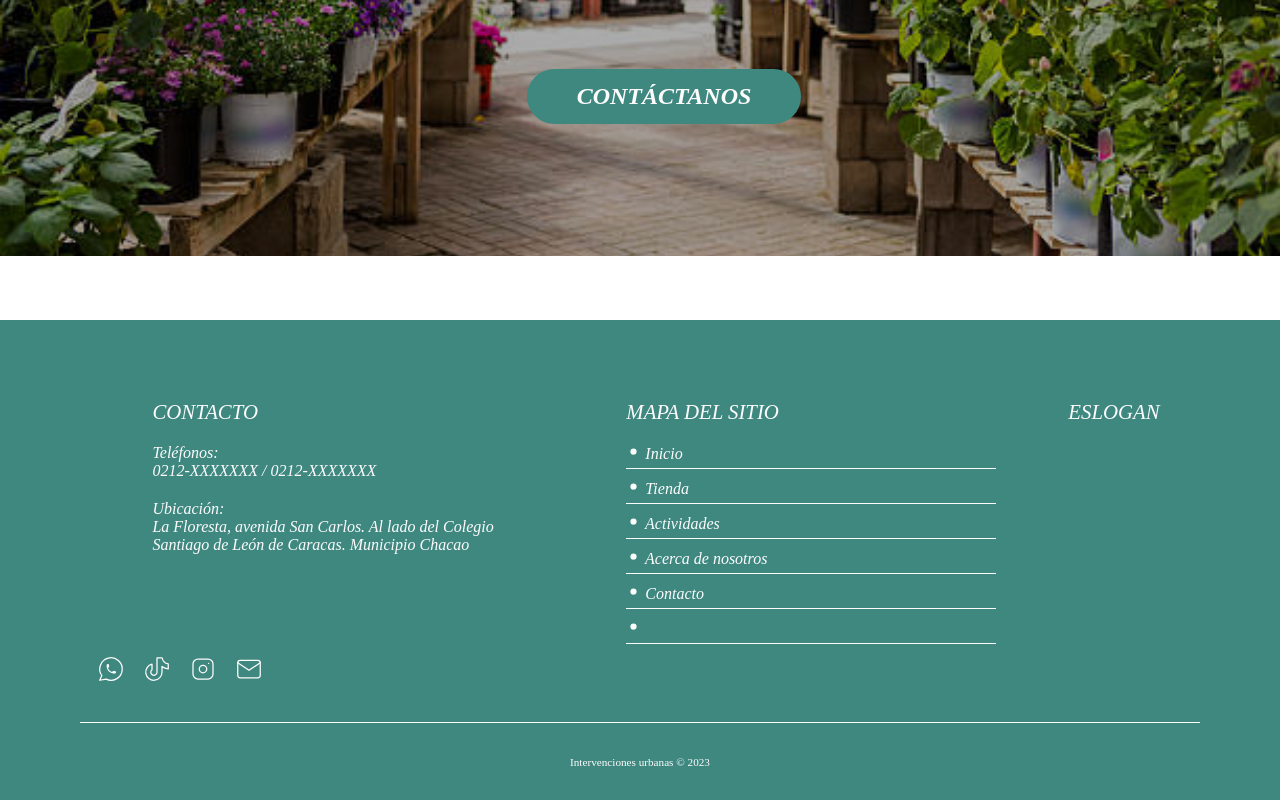
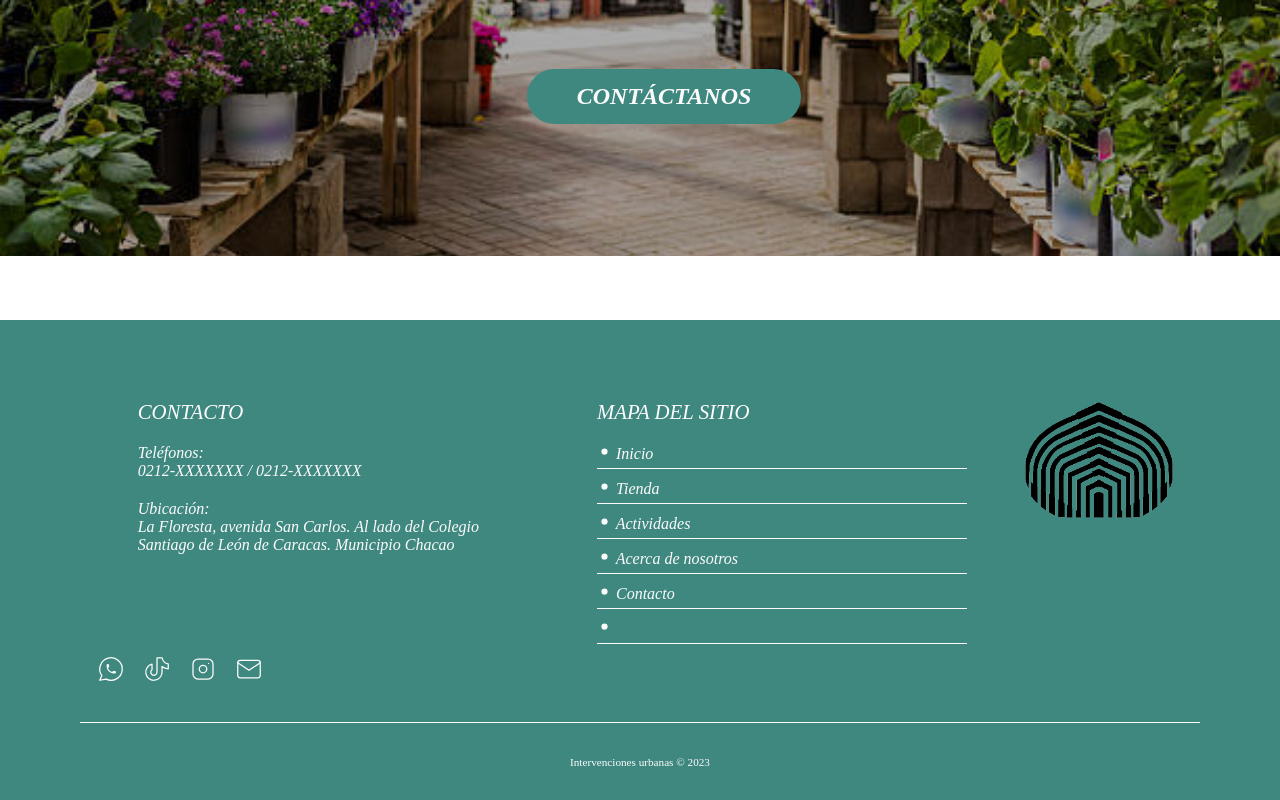
Before and after one commit to usbserviciocomunitario/ViveroWebPage, a React (Vite) app in the folder frontend/: page / in a window 1280 px wide. Shown: the part 2226-3026 px from the top of the page. Built offline with nearby package versions, Linux system fonts and the light colour scheme.

Commit message:
Logo de la usb en el pie de pagina

```diff
--- a/frontend/src/components/Footer/Footer.jsx
+++ b/frontend/src/components/Footer/Footer.jsx
@@ -8,6 +8,7 @@ import {
     IconPointFilled
 } from "@tabler/icons-react";
 import "./Footer.scss";
+import USB from "../../assets/banners/USB.png";
 
 export default (props) => {
 
@@ -52,7 +53,7 @@ export default (props) => {
                         })}
                         </ul>
                     </div>
-                    <div className="footer__subtitle">ESLOGAN</div>
+                    <img src={USB} style={{ width: '150px', height: '120px' }} />
 
                 </div>
                 {
```
Also changed, not shown: frontend/src/components/AboutUs/AboutUs.jsx (+10 -5 lines).
